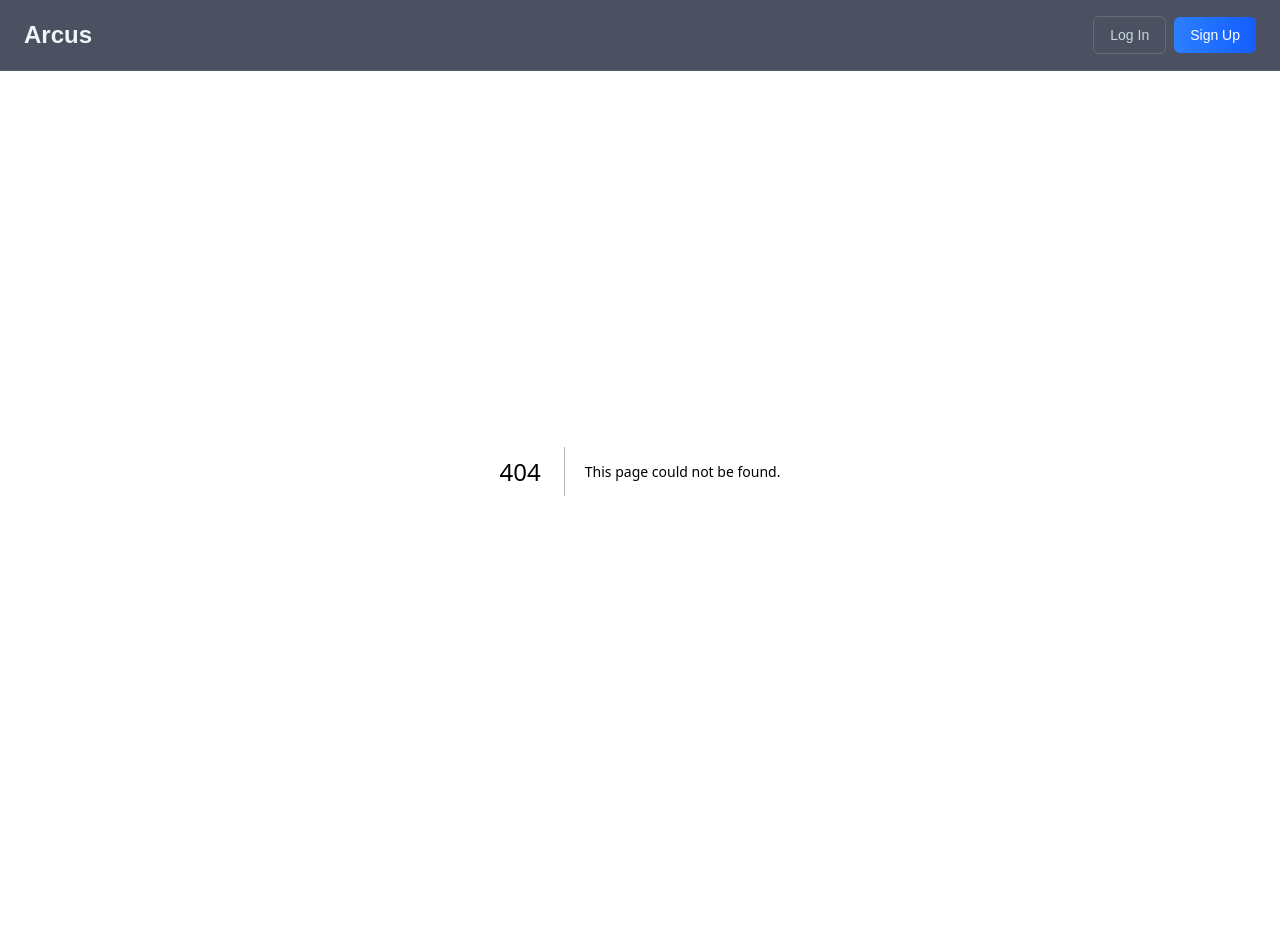
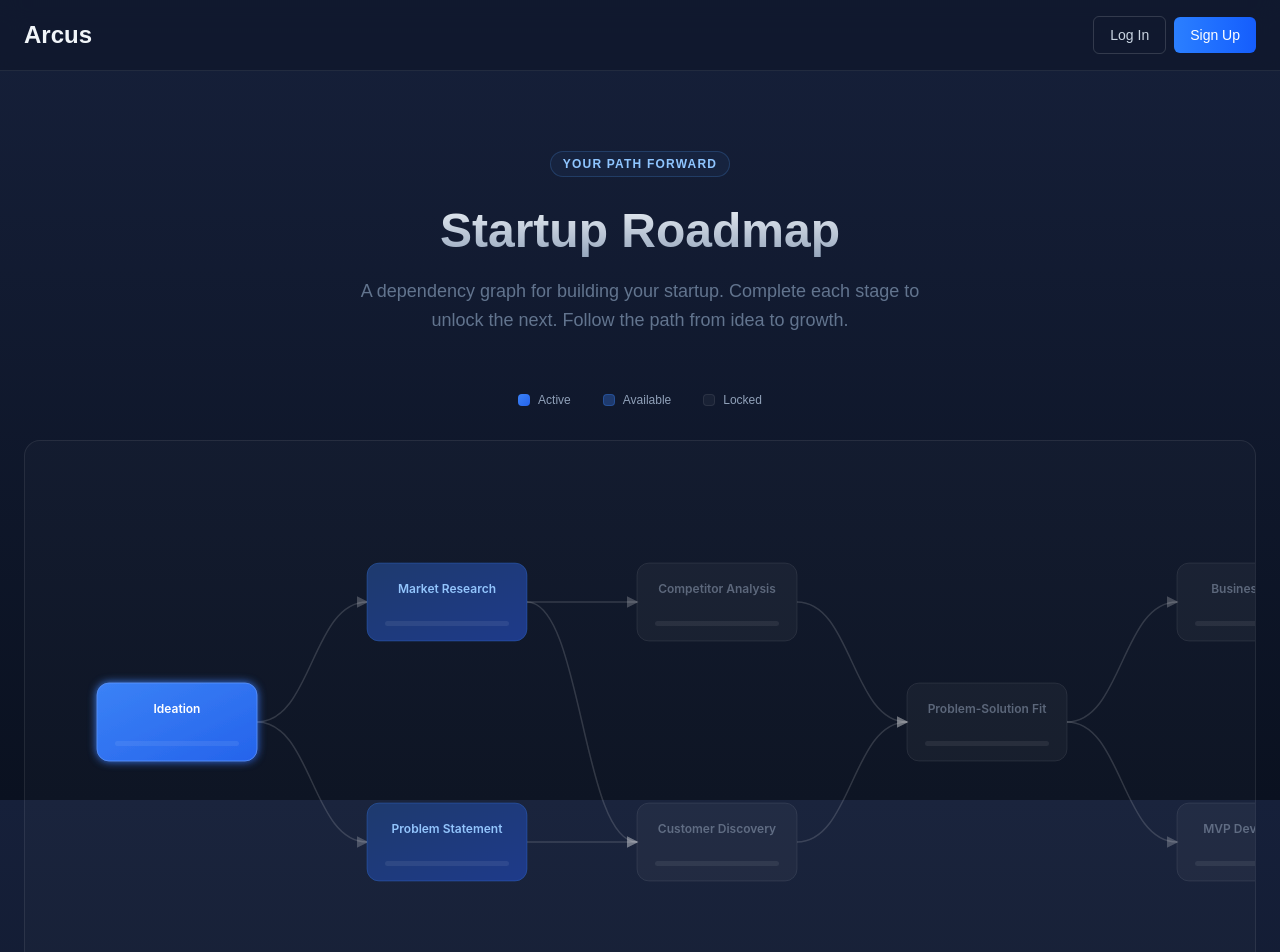
Before and after one commit to VepaulH/arcus, a Next.js app in the folder frontend/: page /roadmap in a window 1280 px wide. Before the commit this address had no page. Shown: the top 952 px of the page. Before the commit the page ends 871 px from the top, so only its background shows below. Built offline with nearby package versions, Linux system fonts and the light colour scheme.

Commit message:
added template roadmap

```diff
--- /dev/null
+++ b/frontend/app/roadmap/page.tsx
@@ -0,0 +1,233 @@
+'use client'
+
+const NODE_W = 160
+const NODE_H = 78
+const RADIUS = 12
+const SVG_W = 1865
+const SVG_H = 460
+
+type Status = 'active' | 'available' | 'locked'
+
+interface RoadmapNode {
+  id: string
+  label: string
+  x: number
+  y: number
+  status: Status
+  progress: number
+}
+
+interface RoadmapEdge {
+  from: string
+  to: string
+}
+
+const nodes: RoadmapNode[] = [
+  { id: 'ideation',    label: 'Ideation',             x: 40,   y: 210, status: 'active',    progress: 0 },
+  { id: 'market',      label: 'Market Research',       x: 310,  y: 90,  status: 'available', progress: 0 },
+  { id: 'problem',     label: 'Problem Statement',     x: 310,  y: 330, status: 'available', progress: 0 },
+  { id: 'competitor',  label: 'Competitor Analysis',   x: 580,  y: 90,  status: 'locked',    progress: 0 },
+  { id: 'discovery',   label: 'Customer Discovery',    x: 580,  y: 330, status: 'locked',    progress: 0 },
+  { id: 'psfit',       label: 'Problem-Solution Fit',  x: 850,  y: 210, status: 'locked',    progress: 0 },
+  { id: 'bizmodel',    label: 'Business Model',        x: 1120, y: 90,  status: 'locked',    progress: 0 },
+  { id: 'mvp',         label: 'MVP Development',       x: 1120, y: 330, status: 'locked',    progress: 0 },
+  { id: 'launch',      label: 'Launch',                x: 1390, y: 210, status: 'locked',    progress: 0 },
+  { id: 'pmfit',       label: 'Product-Market Fit',    x: 1660, y: 90,  status: 'locked',    progress: 0 },
+  { id: 'fundraising', label: 'Fundraising',           x: 1660, y: 330, status: 'locked',    progress: 0 },
+]
+
+const edges: RoadmapEdge[] = [
+  { from: 'ideation',   to: 'market' },
+  { from: 'ideation',   to: 'problem' },
+  { from: 'market',     to: 'competitor' },
+  { from: 'market',     to: 'discovery' },
+  { from: 'problem',    to: 'discovery' },
+  { from: 'competitor', to: 'psfit' },
+  { from: 'discovery',  to: 'psfit' },
+  { from: 'psfit',      to: 'bizmodel' },
+  { from: 'psfit',      to: 'mvp' },
+  { from: 'bizmodel',   to: 'launch' },
+  { from: 'mvp',        to: 'launch' },
+  { from: 'launch',     to: 'pmfit' },
+  { from: 'launch',     to: 'fundraising' },
+]
+
+const nodeMap = Object.fromEntries(nodes.map(n => [n.id, n]))
+
+function edgePath(fromId: string, toId: string) {
+  const src = nodeMap[fromId]
+  const tgt = nodeMap[toId]
+  const sx = src.x + NODE_W
+  const sy = src.y + NODE_H / 2
+  const ex = tgt.x
+  const ey = tgt.y + NODE_H / 2
+  const dx = (ex - sx) / 2
+  return `M ${sx} ${sy} C ${sx + dx} ${sy}, ${ex - dx} ${ey}, ${ex} ${ey}`
+}
+
+function nodeFill(status: Status) {
+  if (status === 'active')    return 'url(#activeGrad)'
+  if (status === 'available') return 'url(#availableGrad)'
+  return 'rgba(255,255,255,0.04)'
+}
+
+function nodeStroke(status: Status) {
+  if (status === 'active')    return 'rgba(99,155,255,0.7)'
+  if (status === 'available') return 'rgba(59,130,246,0.3)'
+  return 'rgba(255,255,255,0.08)'
+}
+
+function nodeTextColor(status: Status) {
+  if (status === 'locked') return 'rgba(148,163,184,0.55)'
+  if (status === 'available') return '#93c5fd'
+  return '#ffffff'
+}
+
+export default function RoadmapPage() {
+  return (
+    <div className="px-6 py-20">
+
+      {/* Hero */}
+      <div className="text-center mb-14 max-w-3xl mx-auto">
+        <div className="inline-block px-3 py-1 mb-6 text-xs font-semibold tracking-widest text-blue-300 uppercase border border-blue-400/20 rounded-full bg-blue-400/5">
+          Your path forward
+        </div>
+        <h1 className="text-5xl font-bold mb-4 leading-tight bg-gradient-to-b from-slate-100 to-slate-400 bg-clip-text text-transparent">
+          Startup Roadmap
+        </h1>
+        <p className="text-lg text-slate-500 max-w-xl mx-auto leading-relaxed">
+          A dependency graph for building your startup. Complete each stage
+          to unlock the next. Follow the path from idea to growth.
+        </p>
+      </div>
+
+      {/* Legend */}
+      <div className="flex items-center justify-center gap-8 mb-8">
+        <div className="flex items-center gap-2">
+          <div className="w-3 h-3 rounded-sm" style={{ background: 'linear-gradient(135deg,#3b82f6,#2563eb)' }} />
+          <span className="text-xs text-slate-400">Active</span>
+        </div>
+        <div className="flex items-center gap-2">
+          <div className="w-3 h-3 rounded-sm" style={{ background: '#1e3a6e', border: '1px solid rgba(59,130,246,0.3)' }} />
+          <span className="text-xs text-slate-400">Available</span>
+        </div>
+        <div className="flex items-center gap-2">
+          <div className="w-3 h-3 rounded-sm" style={{ background: 'rgba(255,255,255,0.04)', border: '1px solid rgba(255,255,255,0.08)' }} />
+          <span className="text-xs text-slate-400">Locked</span>
+        </div>
+      </div>
+
+      {/* Graph */}
+      <div className="overflow-x-auto rounded-2xl border border-white/8 bg-white/[0.02] p-8">
+        <svg
+          width={SVG_W}
+          height={SVG_H}
+          viewBox={`0 0 ${SVG_W} ${SVG_H}`}
+          style={{ display: 'block' }}
+        >
+          <defs>
+            <linearGradient id="activeGrad" x1="0%" y1="0%" x2="100%" y2="100%">
+              <stop offset="0%" stopColor="#3b82f6" />
+              <stop offset="100%" stopColor="#2563eb" />
+            </linearGradient>
+            <linearGradient id="availableGrad" x1="0%" y1="0%" x2="100%" y2="100%">
+              <stop offset="0%" stopColor="#1e3a6e" />
+              <stop offset="100%" stopColor="#1e3a8a" />
+            </linearGradient>
+            <marker
+              id="arrow"
+              markerWidth="8"
+              markerHeight="8"
+              refX="7"
+              refY="4"
+              orient="auto"
+            >
+              <polygon points="0 0, 8 4, 0 8" fill="rgba(255,255,255,0.22)" />
+            </marker>
+            <filter id="glow" x="-20%" y="-20%" width="140%" height="140%">
+              <feGaussianBlur stdDeviation="4" result="blur" />
+              <feMerge>
+                <feMergeNode in="blur" />
+                <feMergeNode in="SourceGraphic" />
+              </feMerge>
+            </filter>
+          </defs>
+
+          {/* Edges */}
+          {edges.map((e, i) => (
+            <path
+              key={i}
+              d={edgePath(e.from, e.to)}
+              fill="none"
+              stroke="rgba(255,255,255,0.15)"
+              strokeWidth="1.5"
+              markerEnd="url(#arrow)"
+            />
+          ))}
+
+          {/* Nodes */}
+          {nodes.map(node => {
+            const cx = node.x + NODE_W / 2
+            const pbX = node.x + 18
+            const pbW = NODE_W - 36
+            const pbY = node.y + NODE_H - 20
+            const isActive = node.status === 'active'
+
+            return (
+              <g key={node.id} style={{ cursor: 'pointer' }} filter={isActive ? 'url(#glow)' : undefined}>
+                {/* Box */}
+                <rect
+                  x={node.x}
+                  y={node.y}
+                  width={NODE_W}
+                  height={NODE_H}
+                  rx={RADIUS}
+                  ry={RADIUS}
+                  fill={nodeFill(node.status)}
+                  stroke={nodeStroke(node.status)}
+                  strokeWidth="1"
+                />
+
+                {/* Label */}
+                <text
+                  x={cx}
+                  y={node.y + 30}
+                  textAnchor="middle"
+                  fontSize="12"
+                  fontWeight="600"
+                  fontFamily="Inter, Arial, sans-serif"
+                  fill={nodeTextColor(node.status)}
+                >
+                  {node.label}
+                </text>
+
+                {/* Progress bar track */}
+                <rect
+                  x={pbX}
+                  y={pbY}
+                  width={pbW}
+                  height={5}
+                  rx={2.5}
+                  fill="rgba(255,255,255,0.07)"
+                />
+
+                {/* Progress bar fill */}
+                {node.progress > 0 && (
+                  <rect
+                    x={pbX}
+                    y={pbY}
+                    width={pbW * (node.progress / 100)}
+                    height={5}
+                    rx={2.5}
+                    fill="#3b82f6"
+                  />
+                )}
+              </g>
+            )
+          })}
+        </svg>
+      </div>
+
+    </div>
+  )
+}
--- a/frontend/app/signup/AuthForm.tsx
+++ b/frontend/app/signup/AuthForm.tsx
@@ -1,6 +1,6 @@
 'use client'
 
-import { useState } from 'react'
+import { useState, useEffect } from 'react'
 import { useRouter } from 'next/navigation'
 import { useAuth } from '../context/AuthContext'
 
```
